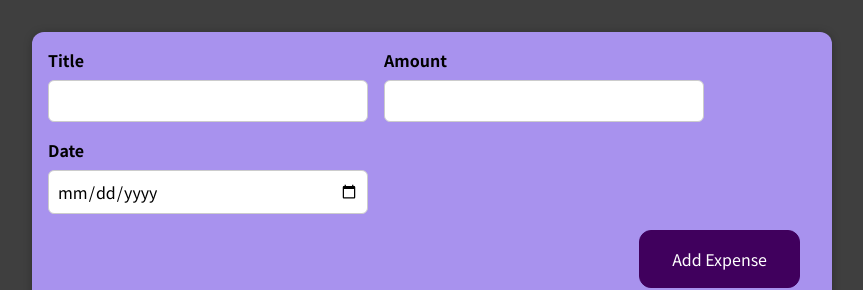
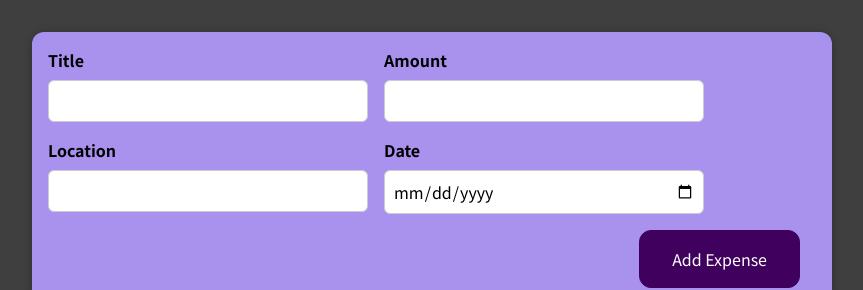
Before and after one commit to saiashish8364/ReactJsStarted, a React (Create React App) app in the folder first-test-app/: page / in a window 1280 px wide. Shown: the top 290 px of the page, without its empty margins (208-1071 px from the left). Built offline with nearby package versions, Linux system fonts and the light colour scheme.

Commit message:
upload10

```diff
--- a/first-test-app/src/App.js
+++ b/first-test-app/src/App.js
@@ -1,8 +1,8 @@
 import Expenses from "./components/Expenses/Expenses";
-import React from "react";
+import React, { useState } from "react";
 import NewExpense from "./components/NewExpense/NewExpense";
 function App() {
-  const expenses = [
+  const [expenses, setExpense] = useState([
     {
       id: "e1",
       title: "Toilet Paper",
@@ -31,7 +31,11 @@ function App() {
       date: new Date(2021, 5, 12),
       location: "Pune",
     },
-  ];
+  ]);
+
+  const addExpenseHandler = (expense) => {
+    setExpense([...expenses, expense]);
+  };
   // return React.createElement(
   //   "div",
   //   {},
@@ -40,7 +44,7 @@ function App() {
   // );
   return (
     <div>
-      <NewExpense />
+      <NewExpense onAddExpense={addExpenseHandler} />
       <Expenses items={expenses}></Expenses>
     </div>
   );
--- a/first-test-app/src/components/Expenses/expenses.js
+++ b/first-test-app/src/components/Expenses/expenses.js
@@ -2,9 +2,21 @@ import "./Expenses.css";
 import ExpenseItem from "./ExpenseItem";
 import Card from "../UI/Card";
 function Expenses(props) {
+  let l = props.items.length;
+  console.log(l);
   return (
     <Card className="expenses">
-      <ExpenseItem
+      {props.items.map((item) => (
+        <ExpenseItem
+          id={item.id}
+          title={item.title}
+          amount={item.amount}
+          date={item.date}
+          location={item.location}
+        ></ExpenseItem>
+      ))}
+
+      {/* <ExpenseItem
         id={props.items[0].id}
         title={props.items[0].title}
         amount={props.items[0].amount}
@@ -31,7 +43,7 @@ function Expenses(props) {
         amount={props.items[3].amount}
         date={props.items[3].date}
         location={props.items[3].location}
-      ></ExpenseItem>
+      ></ExpenseItem> */}
     </Card>
   );
 }
--- a/first-test-app/src/components/NewExpense/ExpenseForm.js
+++ b/first-test-app/src/components/NewExpense/ExpenseForm.js
@@ -1,9 +1,10 @@
 import React, { useState } from "react";
 import "./ExpenseForm.css";
-const ExpenseForm = () => {
+const ExpenseForm = (props) => {
   const [enteredTitle, setEnteredTitle] = useState("");
   const [enteredAmount, setEnteredAmount] = useState("");
   const [enteredDate, setEnteredDate] = useState("");
+  const [enteredLoction, setEnteredLocation] = useState("");
   // const [userInput, setUserInput] = useState({
   //   enteredTitle: "",
   //   enteredAmount: "",
@@ -27,21 +28,32 @@ const ExpenseForm = () => {
     //   return { ...preState, enteredDate: event.target.value };
     // });
   };
+  const callLoction = (event) => {
+    setEnteredLocation(event.target.value);
+    // setUserInput((preState) => {
+    //   return { ...preState, enterdLocation: event.target.value };
+    // });
+  };
   const submitHandler = (event) => {
     event.preventDefault();
     const expenseData = {
       title: enteredTitle,
       amount: enteredAmount,
+      location: enteredLoction,
       date: new Date(enteredDate),
     };
-    console.log(expenseData);
+    props.onSaveExpenseData(expenseData);
+    setEnteredTitle("");
+    setEnteredAmount("");
+    setEnteredDate("");
+    setEnteredLocation("");
   };
   return (
     <form onSubmit={submitHandler}>
       <div className="new-expense__controls">
         <div className="new-expense__control">
           <label>Title</label>
-          <input type="text" onChange={callTitle}></input>
+          <input type="text" onChange={callTitle} value={enteredTitle}></input>
         </div>
         <div className="new-expense__control">
           <label>Amount</label>
@@ -50,15 +62,26 @@ const ExpenseForm = () => {
             min="0.01"
             step="0.01"
             onChange={callAmount}
+            value={enteredAmount}
           ></input>
         </div>
+        <div className="new-expense__control">
+          <label>Location</label>
+          <input
+            type="text"
+            onChange={callLoction}
+            value={enteredLoction}
+          ></input>
+        </div>
+
         <div className="new-expense__control">
           <label>Date</label>
           <input
             type="date"
             min="2019-01-01"
-            max="2022-12-31"
+            max="2023-12-31"
             onChange={callDate}
+            value={enteredDate}
           ></input>
         </div>
       </div>
--- a/first-test-app/src/components/NewExpense/NewExpense.js
+++ b/first-test-app/src/components/NewExpense/NewExpense.js
@@ -1,10 +1,17 @@
 import React from "react";
 import ExpenseForm from "./ExpenseForm";
 import "./NewExpense.css";
-const NewExpense = () => {
+const NewExpense = (props) => {
+  const onSaveExpenseDataHandler = (enteredExpenseData) => {
+    const expenseData = {
+      ...enteredExpenseData,
+      id: Math.random().toString(),
+    };
+    props.onAddExpense(expenseData);
+  };
   return (
     <div className="new-expense">
-      <ExpenseForm></ExpenseForm>
+      <ExpenseForm onSaveExpenseData={onSaveExpenseDataHandler}></ExpenseForm>
     </div>
   );
 };
```
